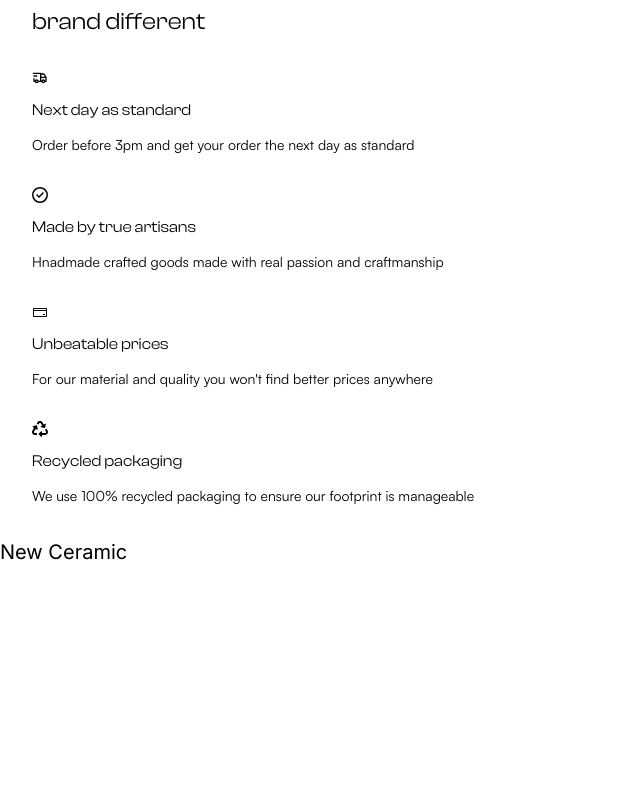
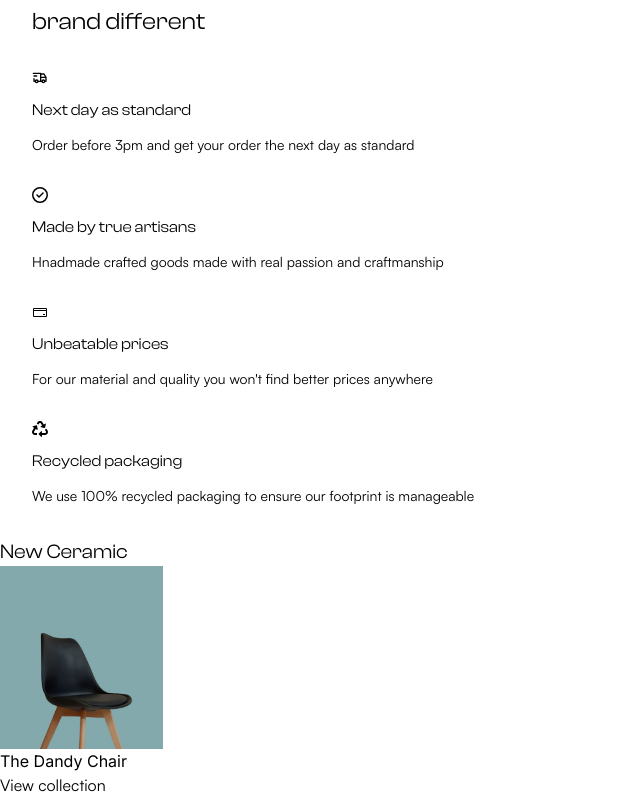
Before and after one commit to Aqib-Ilyas1/Avion---E-commerce_Website, a Next.js app in the folder my-app/: page / in a window 1280 px wide. Shown: the part 724-1521 px from the top of the page, without its empty margins (0-640 px from the left). Before the commit the page ends 1314 px from the top, so only its background shows below. Built offline with nearby package versions, Linux system fonts and the light colour scheme.

Commit message:
Home Page

```diff
--- a/my-app/src/components/Ceramics.tsx
+++ b/my-app/src/components/Ceramics.tsx
@@ -1,13 +1,25 @@
-
- const Ceramics  = () =>{
-    return(
+import Image from "next/image";
+const Ceramics = () => {
+    return (
         <main>
             <div>
-                <p className="clashDisplayFont text-xl">New Ceramic</p>
-                <button></button>
+                <p className="clashdisplayFont text-xl">New Ceramic</p>
+                <div>
+                    <div>
+                        <Image src="/DandyChair.png" alt="Dandy Chair" width={163} height={201} />
+                        <div>
+                            <p>The Dandy Chair</p>
+                            <p></p>
+                        </div>
+                    </div>
+                </div>
+                <div></div>
+                <div></div>
+                <div></div>
+                <button className="satoshiFont text-base">View collection</button>
             </div>
         </main>
     )
- }
+}
 
- export default Ceramics;
+export default Ceramics;
```
